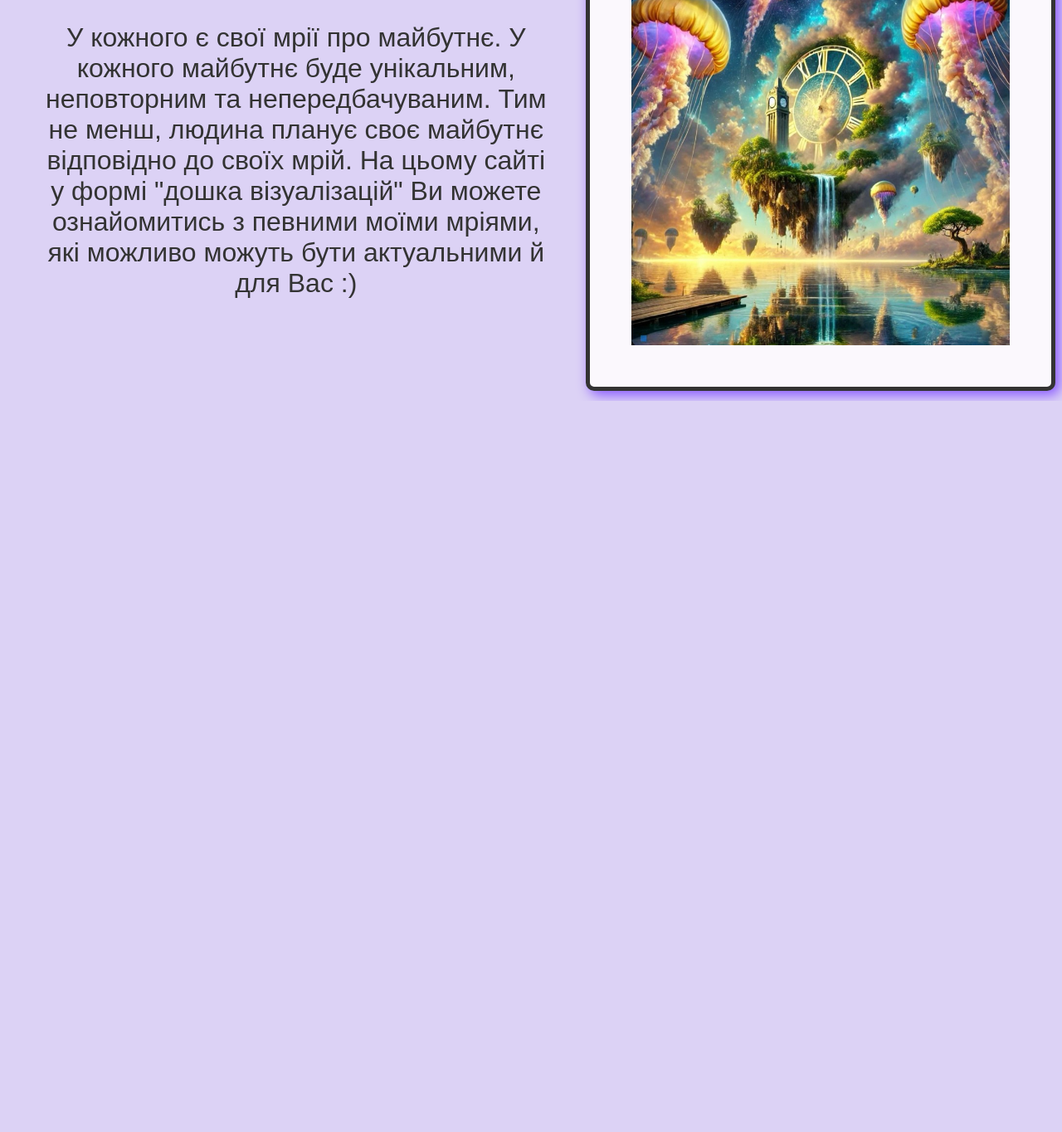
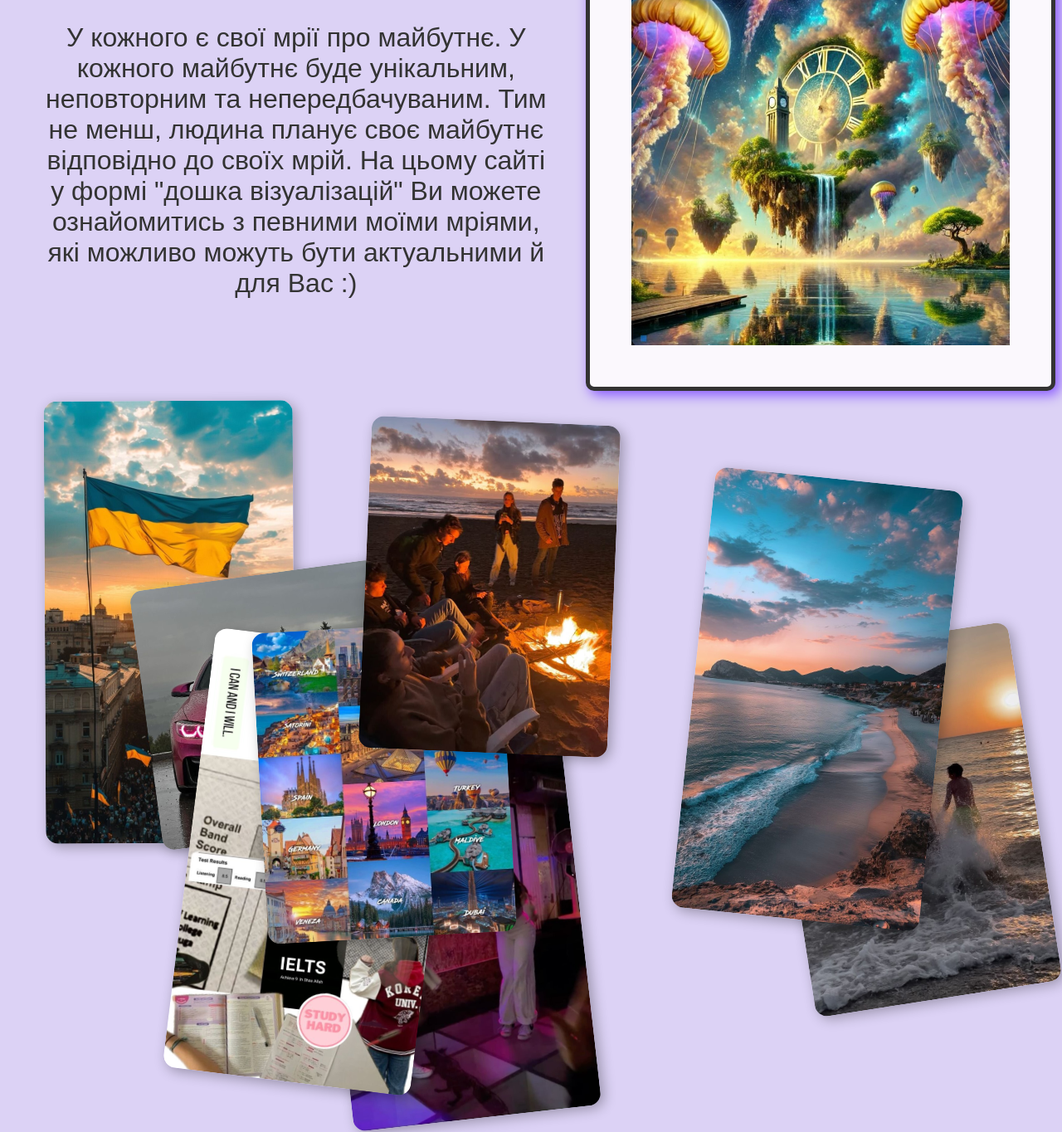
Before and after one commit to VikaSokol/dreams, a plain HTML site: page index.html in a window 1280 px wide. Shown: the part 357-1721 px from the top of the page at 83% size. Before the commit the page ends 840 px from the top, so only its background shows below. Drawn offline with Linux system fonts and the light colour scheme.

Commit message:
початок дошки

```diff
--- a/index.html
+++ b/index.html
@@ -31,5 +31,32 @@
 
 </div>
 
+
+<div class="board">
+  <img src="photo/дошка1.jpg">
+  <img src="photo/дошка2.jpg">
+  <img src="photo/дошка3.jpg">
+  <img src="photo/дошка4.jpg">
+  <img src="photo/дошка5.jpg">
+  <img src="photo/дошка6.jpg">
+  <img src="photo/дошка7.jpg">
+  <img src="photo/дошка8.jpg">
+</div>
+
+<script>
+    document.addEventListener("DOMContentLoaded", () => {
+        const images = document.querySelectorAll(".board img");
+        images.forEach(img => {
+            const randomTop = Math.random() * 80 + "%";
+            const randomLeft = Math.random() * 80 + "%";
+            const randomRotate = (Math.random() * 20 - 10) + "deg";
+
+            img.style.top = randomTop;
+            img.style.left = randomLeft;
+            img.style.transform = `rotate(${randomRotate})`;
+        });
+    });
+</script>
+
 </body>
 </html>
--- a/styles.css
+++ b/styles.css
@@ -4,6 +4,7 @@ body{
     justify-content: center;
     flex-direction: column;
     align-items: center;
+
 }
 
 #item{
@@ -71,3 +72,22 @@ flex-wrap: nowrap;
     padding: 20px;
 
 }
+
+
+.board {
+    position: relative;
+    width: 100vw; height: 100vh;
+}
+.board img {
+    width: 300px;
+    border-radius: 15px;
+    box-shadow: 4px 4px 15px rgba(0, 0, 0, 0.3);
+    position: absolute;
+    top: var(--top);
+    left: var(--left);
+    transform: rotate(var(--rotate));
+    transition: transform 0.3s;
+}
+.board img:hover {
+    transform: scale(1.1);
+}
```
Also changed, not shown: photo/дошка1.jpg (added), photo/дошка2.jpg (added), photo/дошка3.jpg (added), photo/дошка4.jpg (added), photo/дошка5.jpg (added), photo/дошка6.jpg (added), photo/дошка7.jpg (added), photo/дошка8.jpg (added).
